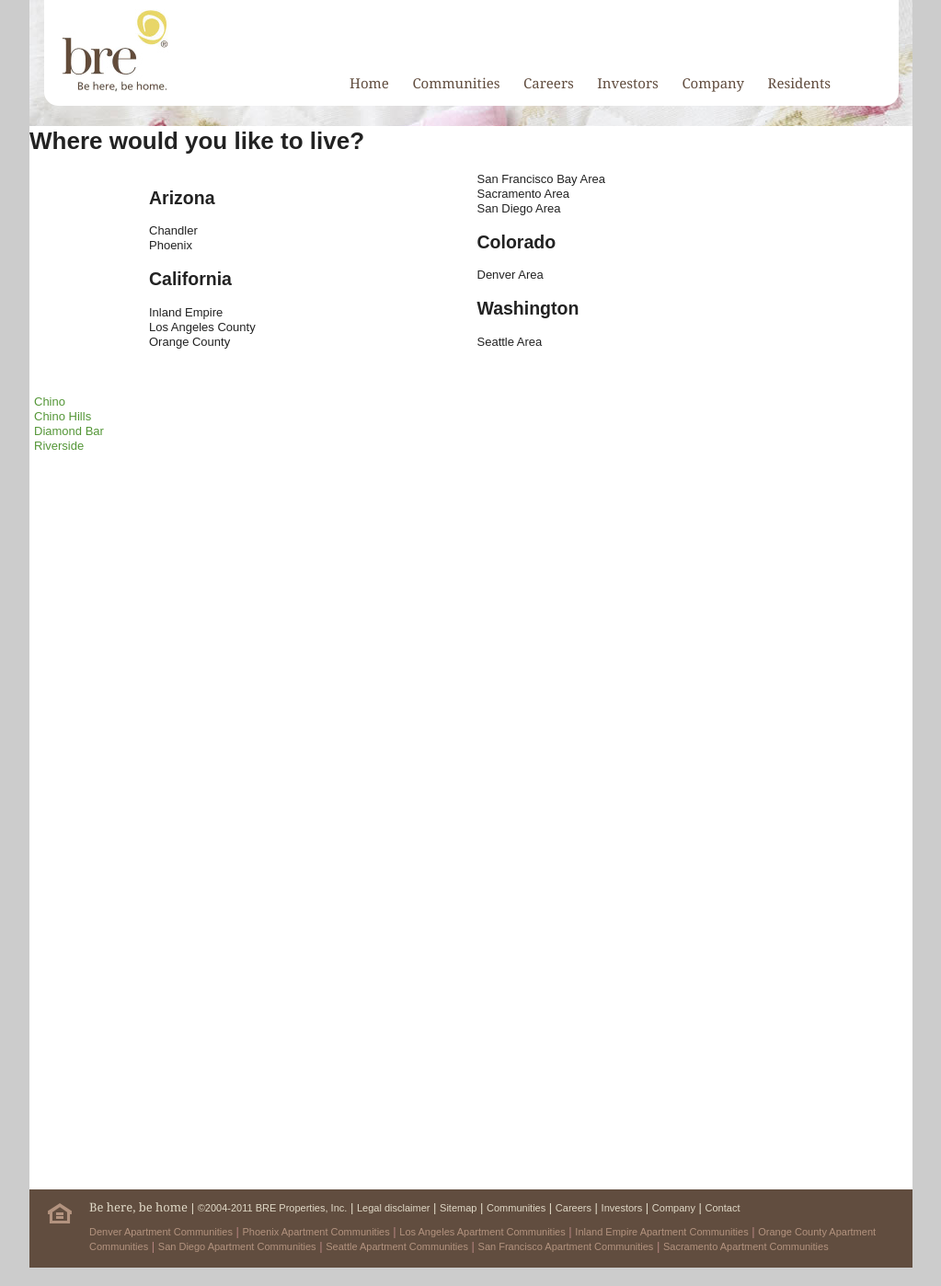
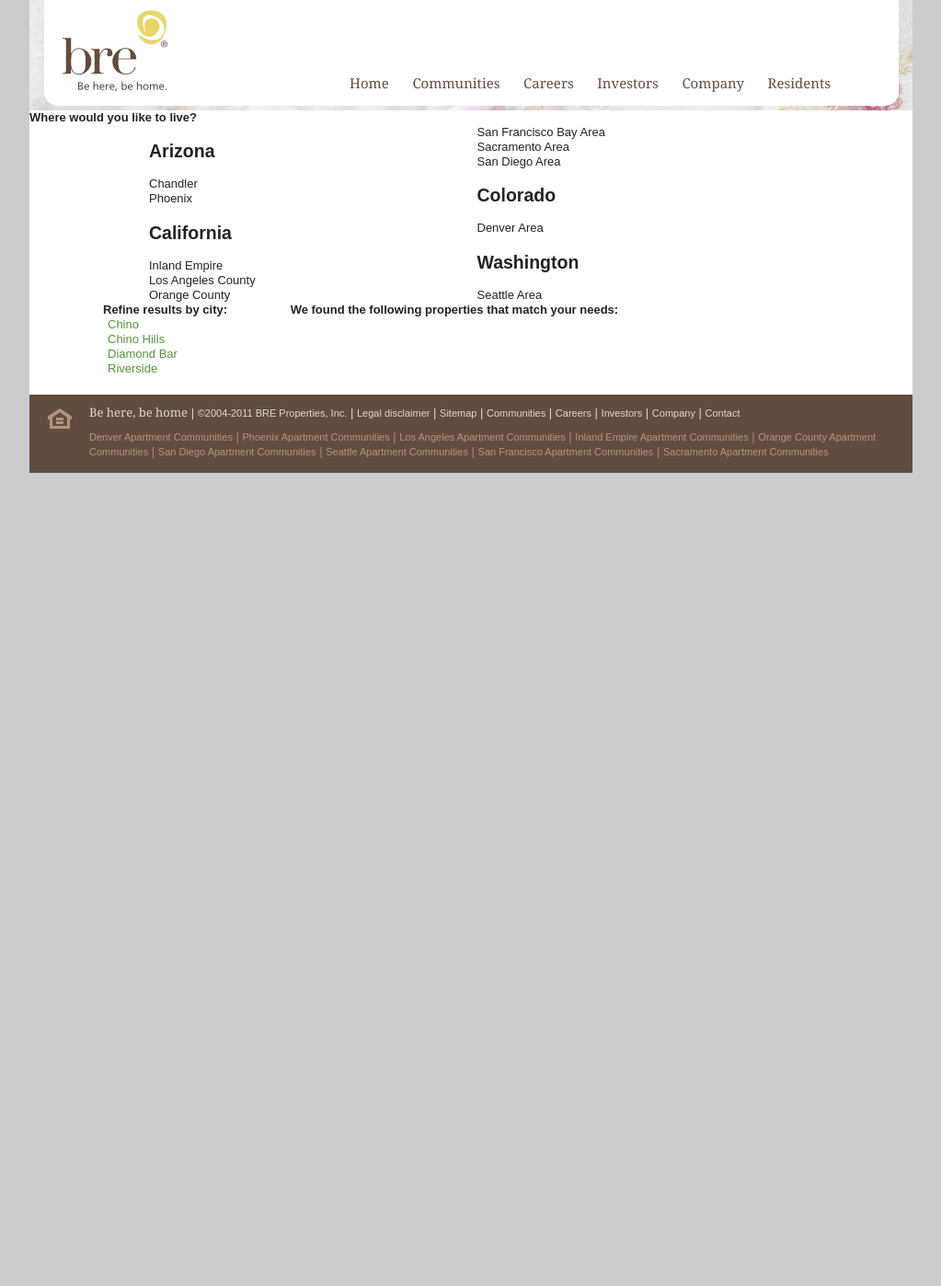
Before and after one commit to dinomiike/BRE-HTML5, a PHP site: page /search/index.html in a window 1280 px wide, after a click on "Inland Empire". Shown: the whole page at 92% size, without its empty margins (128-1151 px from the left). After the commit the page ends 514 px from the top, so only its background shows below. Run offline with PHP 8.4, Linux system fonts and the light colour scheme; some libraries are stand-ins or nearby versions.

Commit message:
Fixed the display bugs with the city container

```diff
--- a/css/style.css
+++ b/css/style.css
@@ -101,21 +101,45 @@
 	-webkit-column-width: 200px;
 }
 
+div#selectionResults {
+	margin: 0 auto;
+	width: 800px;
+}
+
 div#citySelector {
-	visibility: hidden;
-	/*display: none;*/
+	display: none;
+	/*display: inline-block;*/
+	width: 200px;
+	/*position: relative;
+	float: left;*/
+}
+
+div.cityContainer {
+	display: none;
 }
 
 div.cityOption {
+	width: 180px;
 	cursor: hand;
 	color: #549637;
 	padding-left: 5px;
+}
+
+div#propertySelector {
+	/*display: inline-block;*/
+	display: none;
+	vertical-align: top;
+	width: 550px;
+	min-height: 100px;
+	/*position: relative;
+	float: left;*/
 }
 
 footer {
 	width: 960px;
 	height: 90px;
 	background: #614d3f;
+	clear: both;
 }
 
 footer div#eho {
@@ -256,7 +280,7 @@
 label {
 	/*margin-right: 20px;*/
 	margin: 0;
-	padding-right: 18px;
+	padding-right: 12px;
 	/*padding: 0;*/
 	height: 100px;
 	font: 13px Georgia, Times, "Times New Roman";
@@ -318,7 +342,7 @@
 	font-size: 11px;
 }
 
-footer #subnav a:link, a:visited, a:active, a:hover {
+footer #subnav a:link, #subnav a:visited, #subnav a:active, #subnav a:hover {
 	color: #E0d9c7;
 }
 
--- a/js/search.js
+++ b/js/search.js
@@ -1,3 +1,9 @@
+/*
+	Perhaps this object could be extended to contain a subset of data from the main json file which also contains property info.
+	That would allow you to filter through it faster than sorting out the entire blob with forEach from the web service response.
+	It could be an array assigned to the contents of a property and a new method might be a good way of traversing that.
+*/
+
 // Global object for city toggle list
 function controlArea(area) {
 	this.camelCaseName = area;
@@ -9,6 +15,10 @@
 }
 
 function createPropertyElement(area) {
+	// Make the city container and property container divs visible
+	document.getElementById("citySelector").style.display = "inline-block";
+	document.getElementById("propertySelector").style.display = "inline-block";
+
 	var selection = document.getElementById(area);
 
 	// A city has either been set or needs to be set now, so let's set it
@@ -16,9 +26,9 @@
 
 	if (typeof setArea.camelCaseName !== "undefined") {
 		// Hide the existing area
-		document.getElementById(setArea.camelCaseName).style.visibility = "hidden";
+		document.getElementById(setArea.camelCaseName).style.display = "none";
 	}
-	selection.style.visibility = "visible";
+	selection.style.display = "inline-block";
 	// A city has either been set or needs to be set now, so let's set it
 	setArea.camelCaseName = area;
 }
@@ -59,6 +69,7 @@
 		var cityContainer = document.createElement("div");
 		var cityDiv = document.getElementById("citySelector");
 		cityContainer.setAttribute("id", area.name.camelCase());
+		cityContainer.setAttribute("class", "cityContainer");
 		cityDiv.appendChild(cityContainer);
 		// You need to create the city container here NAMED by the area
 		// However, you need to pass that container to createCityElement to appendChild to it
--- a/search/index.html
+++ b/search/index.html
@@ -38,16 +38,14 @@
 	</header>
 	<div id="mainsearch" role="mainsearch">
 		<div style="margin: 0; padding: 0;">
-			<h1>Where would you like to live?</h1>
+			<b>Where would you like to live?</b>
 			<div id="areaSelector">
 			</div>
+			<div id="selectionResults">
 				<div id="citySelector">
-				<h3>Refine Results by City:</h3>
-				<!--<ul id="???"> Should you have hidden unordered lists which get populated with cities by area?-->
-				<!--<div id="???"> Or divs containing ul's or something else with the city list?-->
-				<!-- how will you name them uniquely? The area name isn't html id friendly-->
+					<b>Refine results by city:</b>
 				</div>
-			<div id="propertySelector">
+				<div id="propertySelector"><b>We found the following properties that match your needs:</b></div>
 			</div>
 		</div>
 	</div>
```
Lines whose indentation alone changed are shown as unchanged.
